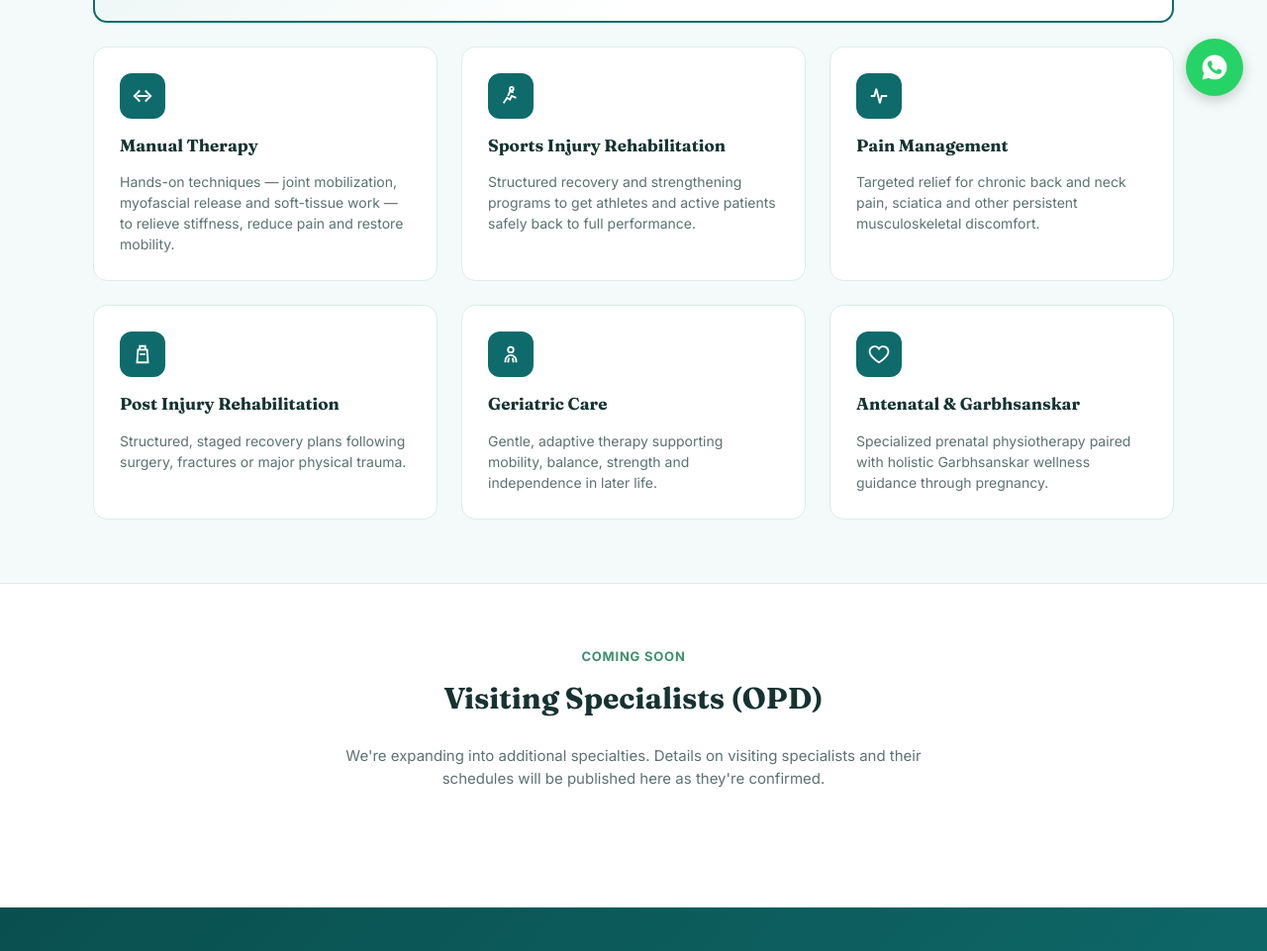
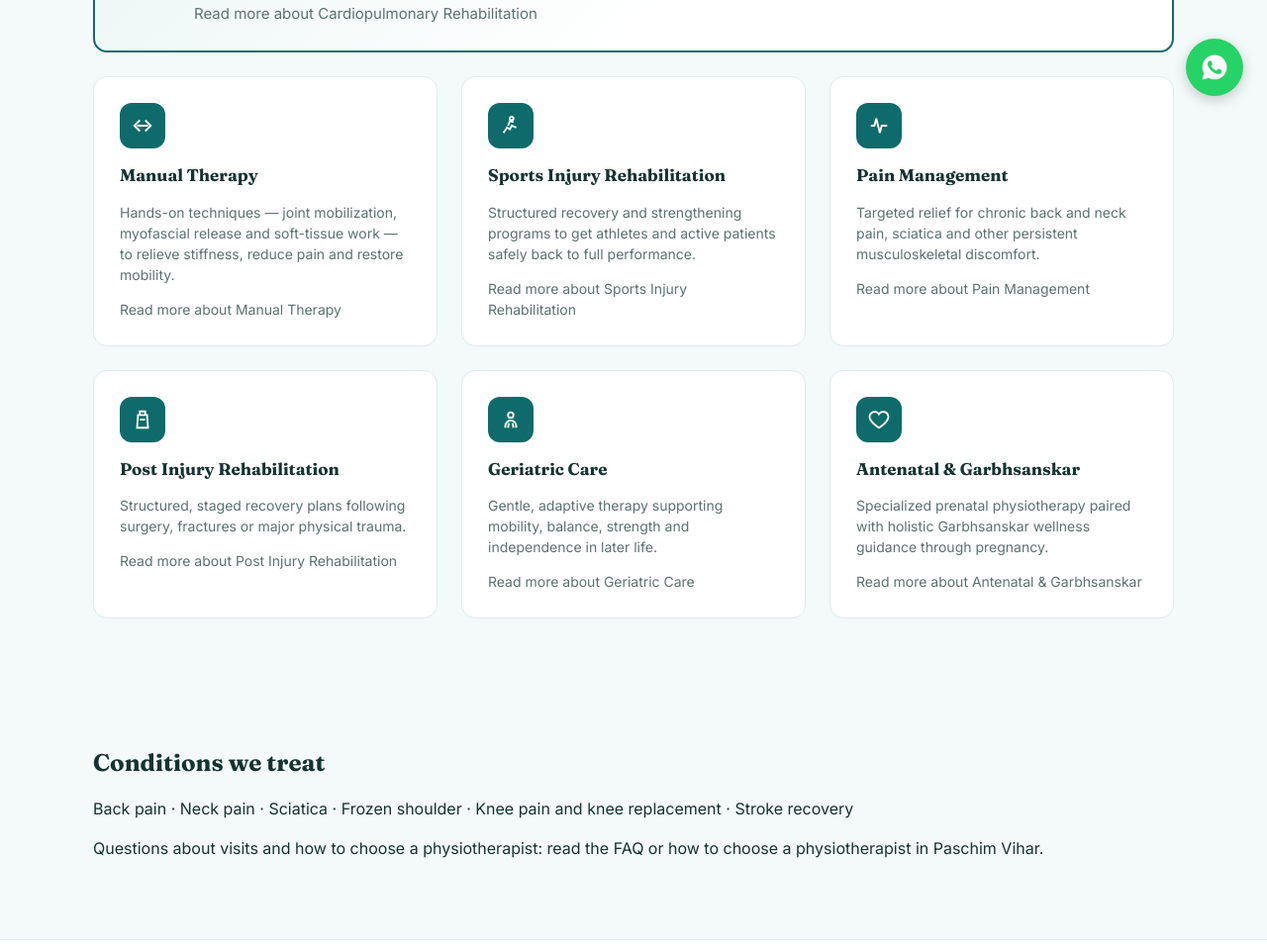
Before and after one commit to himanshunagpal87/shivwik-care, a plain HTML site: page services.html in a window 1280 px wide. Shown: the part 679-1640 px from the top of the page at 99% size. Drawn offline with Linux system fonts and the light colour scheme; no server answers.

Commit message:
services: link each service card and the condition pages to the new pages
Co-Authored-By: Claude Sonnet 5.5 <noreply@anthropic.com>

```diff
--- a/services.html
+++ b/services.html
@@ -75,6 +75,7 @@
         <h3>Cardiopulmonary Rehabilitation</h3>
         <p>Structured rehabilitation for heart and lung conditions &mdash; after a heart attack or cardiac surgery, for COPD, asthma or post-COVID breathlessness, and after an ICU stay &mdash; to rebuild breathing capacity, endurance and confidence in everyday activity.</p>
         <p>Programs combine breathing exercises and airway-clearance techniques, graded exercise training and practical guidance for daily life, planned around your doctor&rsquo;s advice and monitored at every session. Led by Dr. Sonal, whose master&rsquo;s (MPT) is in cardiopulmonary physiotherapy and whose clinical background includes ICU critical care.</p>
+        <p><a href="services/cardiopulmonary-rehabilitation/">Read more about Cardiopulmonary Rehabilitation</a></p>
       </div>
     </div>
     <div class="services-grid">
@@ -82,33 +83,47 @@
         <div class="service-icon"><svg width="22" height="22" viewBox="0 0 24 24" fill="none" stroke="#fff" stroke-width="2"><path d="M6 12h12M9 6l-6 6 6 6M15 6l6 6-6 6"/></svg></div>
         <h3>Manual Therapy</h3>
         <p>Hands-on techniques &mdash; joint mobilization, myofascial release and soft-tissue work &mdash; to relieve stiffness, reduce pain and restore mobility.</p>
+        <p><a href="services/manual-therapy/">Read more about Manual Therapy</a></p>
       </div>
       <div class="service-card">
         <div class="service-icon"><svg width="22" height="22" viewBox="0 0 24 24" fill="none" stroke="#fff" stroke-width="2"><circle cx="13" cy="4" r="2"/><path d="M4 20l4-6 3 2 2-4 5 2M9 12l2-5 4 1"/></svg></div>
         <h3>Sports Injury Rehabilitation</h3>
         <p>Structured recovery and strengthening programs to get athletes and active patients safely back to full performance.</p>
+        <p><a href="services/sports-injury-rehabilitation/">Read more about Sports Injury Rehabilitation</a></p>
       </div>
       <div class="service-card">
         <div class="service-icon"><svg width="22" height="22" viewBox="0 0 24 24" fill="none" stroke="#fff" stroke-width="2"><path d="M3 12h4l2-8 4 16 2-8h6"/></svg></div>
         <h3>Pain Management</h3>
         <p>Targeted relief for chronic back and neck pain, sciatica and other persistent musculoskeletal discomfort.</p>
+        <p><a href="services/pain-management/">Read more about Pain Management</a></p>
       </div>
       <div class="service-card">
         <div class="service-icon"><svg width="22" height="22" viewBox="0 0 24 24" fill="none" stroke="#fff" stroke-width="2"><path d="M9 3h6v4H9zM7 7h10l1 14H6z"/><path d="M9 12h6"/></svg></div>
         <h3>Post Injury Rehabilitation</h3>
         <p>Structured, staged recovery plans following surgery, fractures or major physical trauma.</p>
+        <p><a href="services/post-injury-rehabilitation/">Read more about Post Injury Rehabilitation</a></p>
       </div>
       <div class="service-card">
         <div class="service-icon"><svg width="22" height="22" viewBox="0 0 24 24" fill="none" stroke="#fff" stroke-width="2"><circle cx="12" cy="7" r="3"/><path d="M6 21v-2a6 6 0 0112 0v2M9 21l1-5M15 21l-1-5"/></svg></div>
         <h3>Geriatric Care</h3>
         <p>Gentle, adaptive therapy supporting mobility, balance, strength and independence in later life.</p>
+        <p><a href="services/geriatric-care/">Read more about Geriatric Care</a></p>
       </div>
       <div class="service-card">
         <div class="service-icon"><svg width="22" height="22" viewBox="0 0 24 24" fill="none" stroke="#fff" stroke-width="2"><path d="M12 21s-7-4.5-9.5-9A5.5 5.5 0 0112 6a5.5 5.5 0 019.5 6c-2.5 4.5-9.5 9-9.5 9z"/></svg></div>
         <h3>Antenatal &amp; Garbhsanskar</h3>
         <p>Specialized prenatal physiotherapy paired with holistic Garbhsanskar wellness guidance through pregnancy.</p>
+        <p><a href="services/antenatal-physiotherapy/">Read more about Antenatal &amp; Garbhsanskar</a></p>
       </div>
     </div>
+  </div>
+</section>
+
+<section class="section">
+  <div class="container">
+    <h2>Conditions we treat</h2>
+    <p><a href="conditions/back-pain/">Back pain</a> &middot; <a href="conditions/neck-pain/">Neck pain</a> &middot; <a href="conditions/sciatica/">Sciatica</a> &middot; <a href="conditions/frozen-shoulder/">Frozen shoulder</a> &middot; <a href="conditions/knee-pain-and-knee-replacement/">Knee pain and knee replacement</a> &middot; <a href="conditions/stroke-recovery/">Stroke recovery</a></p>
+    <p>Questions about visits and how to choose a physiotherapist: <a href="faq/">read the FAQ</a> or <a href="best-physiotherapist-in-paschim-vihar/">how to choose a physiotherapist in Paschim Vihar</a>.</p>
   </div>
 </section>
 
```
